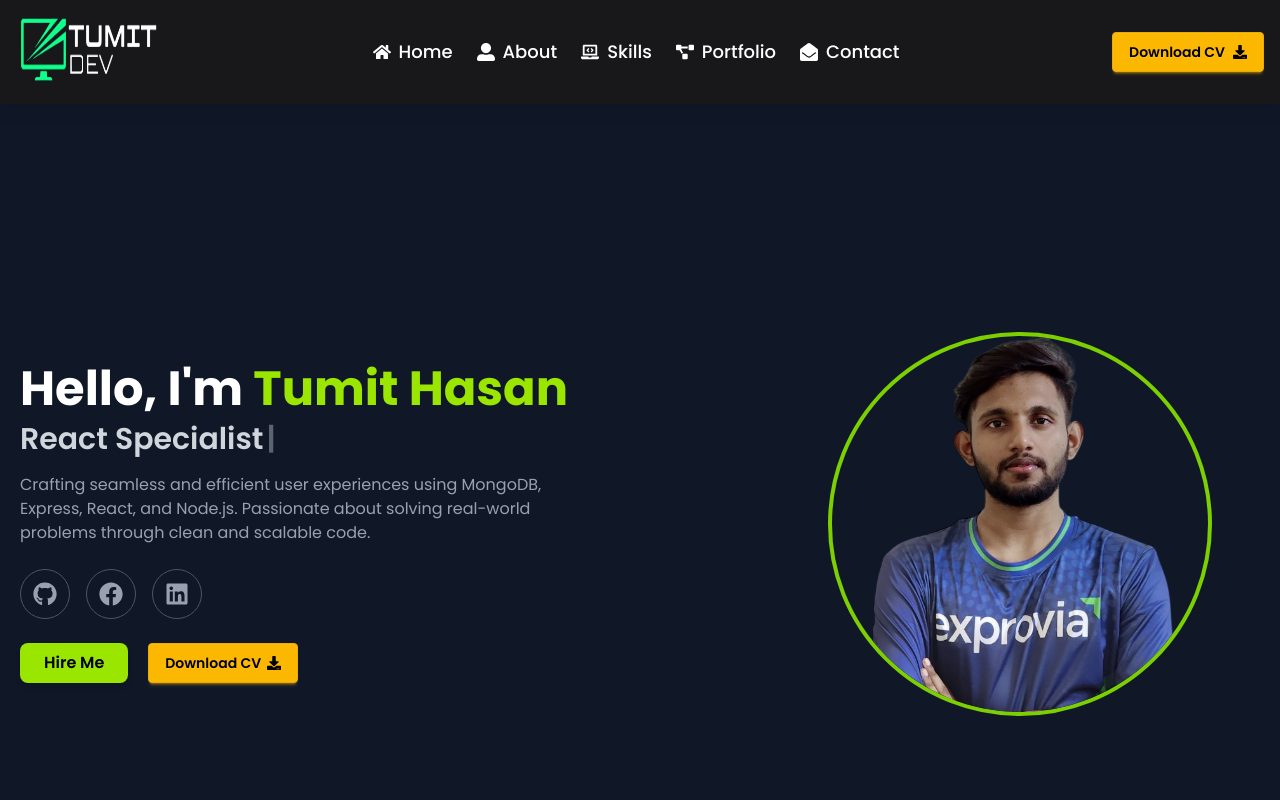
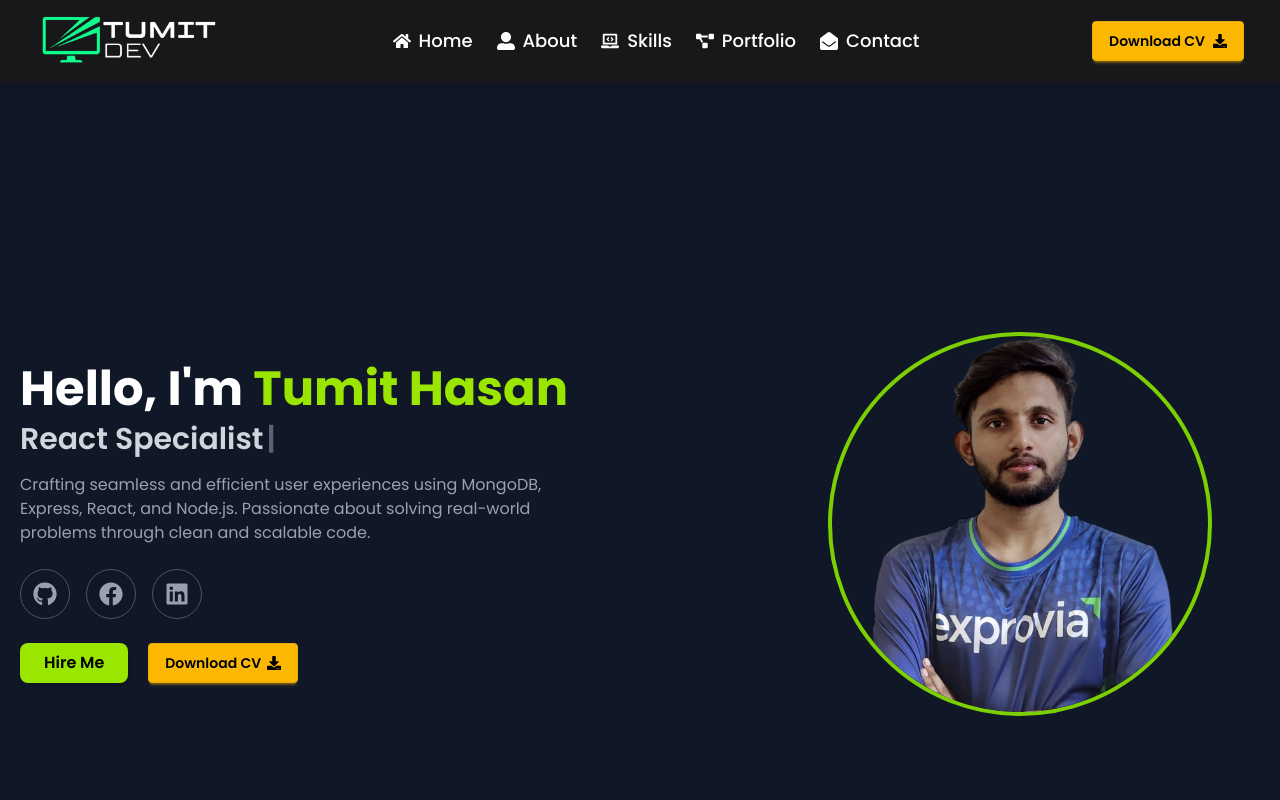
Before and after one commit to tumit-h-r-75/my-portfolio-Website, a React (Vite) app: page / in a window 1280 px wide. Shown: the top 800 px of the page. Built offline with nearby package versions, Linux system fonts and the light colour scheme.

Commit message:
fix logo h w

```diff
--- a/src/components/Navbar.jsx
+++ b/src/components/Navbar.jsx
@@ -82,11 +82,11 @@ const Navbar = () => {
   );
 
   return (
-    <header className="fixed top-0 left-0 w-full z-50 bg-zinc-900 bg-opacity-30 text-white shadow-lg backdrop-blur-md">
+    <header className="fixed top-0 left-0 w-full z-50 bg-zinc-900 bg-opacity-30 text-white shadow-lg backdrop-blur-md pl-5 pr-5">
       <div className="max-w-7xl mx-auto px-4 py-3 flex justify-between items-center">
         {/* Logo */}
         <Link to="/" onClick={() => handleScroll(homeRef)}>
-          <img src={logo} alt="Logo" className="w-40 sm:w-36 h-20" />
+          <img src={logo} alt="Logo" className="w-36 sm:w-46" />
         </Link>
 
         {/* Desktop Menu */}
```
